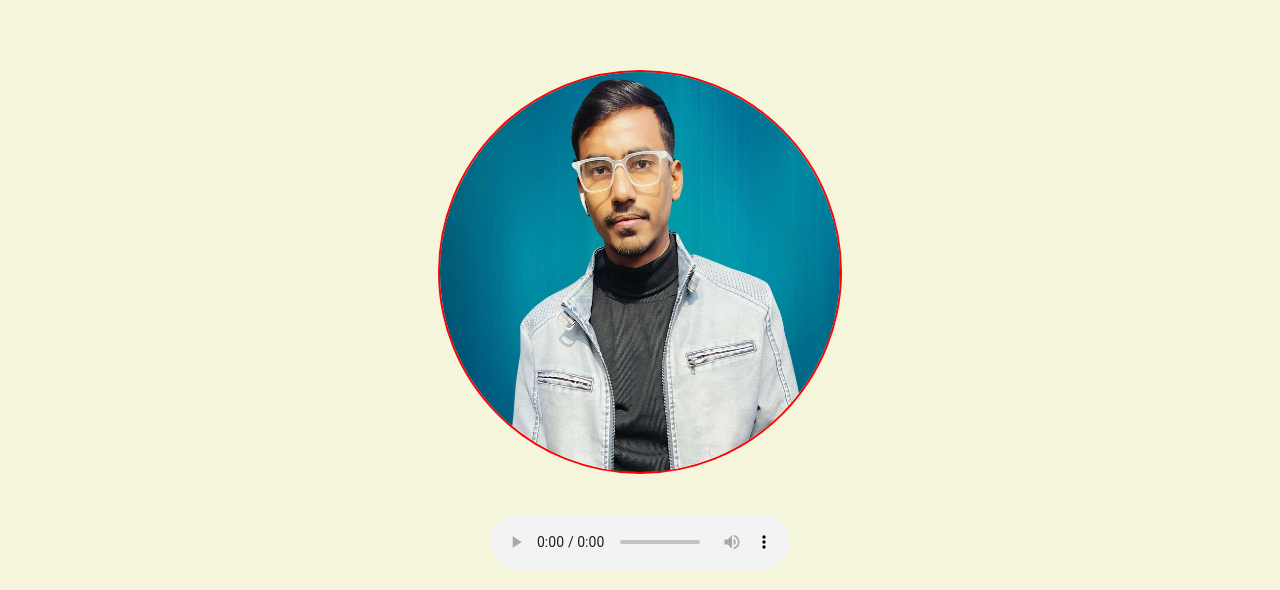
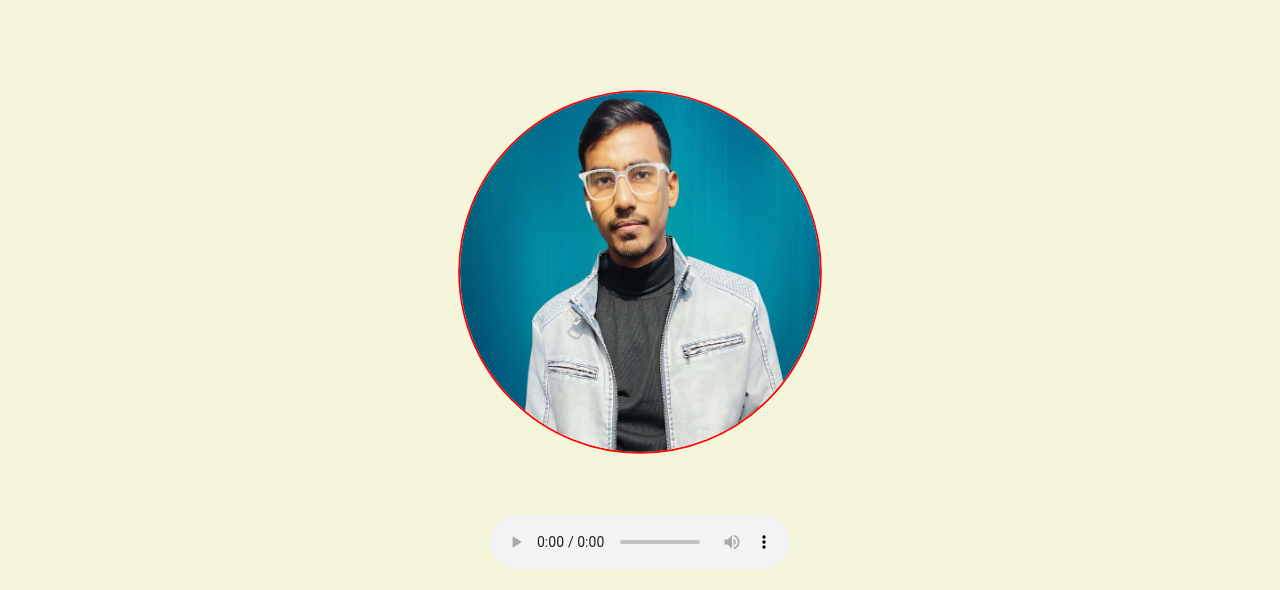
Before and after one commit to orewagaurav/portfolio, a plain HTML site: page index.html in a window 1280 px wide. In both pictures the pointer is over the picture 640 px from the left and 466 px from the top of the page. Shown: the part 195-785 px from the top of the page. Drawn offline with Linux system fonts and the light colour scheme.

Commit message:
orewagaurav

```diff
--- a/main.css
+++ b/main.css
@@ -20,6 +20,10 @@ a{
 .img2{
     border-radius: 50%;
     border: 2px solid rgb(255, 0, 0);
+    transition: transform 0.3s ease;
+}
+.img2:hover{
+    transform:scale(.9);
 }
 h2{
     color: rgb(43, 15, 222);
```
